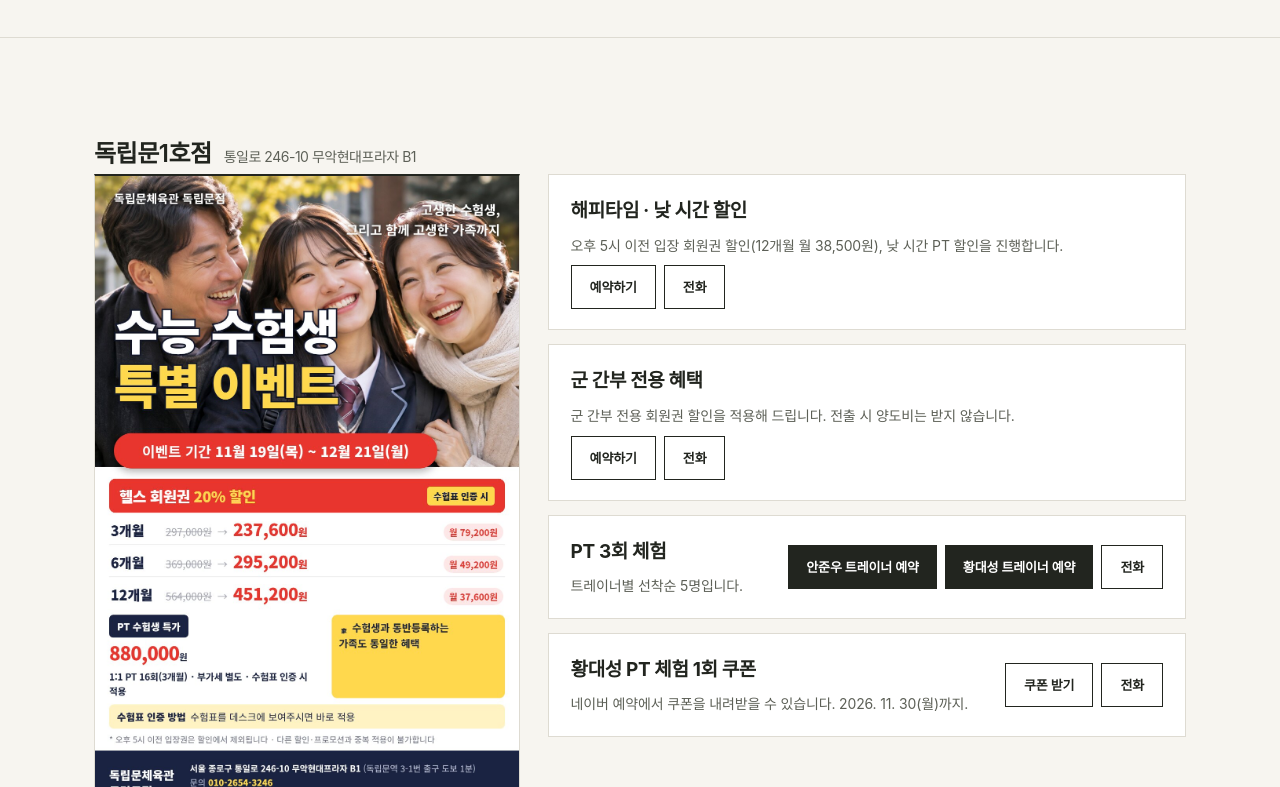
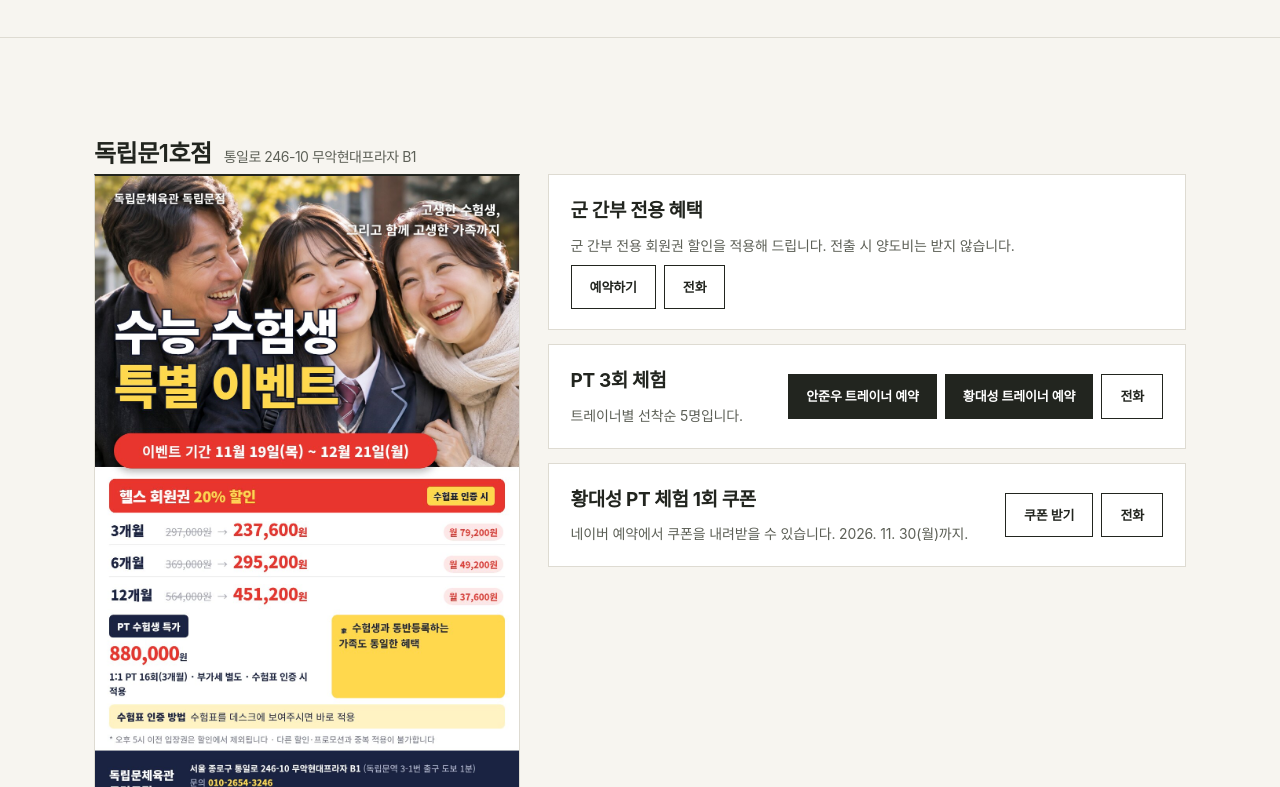
Before and after one commit to dongnimmungym/dongnimmungym.github.io, a plain HTML site: page b1/events/index.html in a window 1280 px wide. Shown: the part 313-1100 px from the top of the page. Drawn offline with Linux system fonts and the light colour scheme; a web font is replaced by a local one.

Commit message:
이벤트: 해피타임(낮 PT) 종료로 카드 제거
Removed an event listing for '해피타임 · 낮 시간 할인' from the events page.

```diff
--- a/b1/events/index.html
+++ b/b1/events/index.html
@@ -43,10 +43,6 @@
       </div>
       <ul class="evlist-cards">
         <li class="evmini">
-          <div><h4>해피타임 · 낮 시간 할인</h4><p>오후 5시 이전 입장 회원권 할인(12개월 월 38,500원), 낮 시간 PT 할인을 진행합니다.</p></div>
-          <div class="evbtns"><a href="https://m.booking.naver.com/booking/13/bizes/1138588" class="btn-line" target="_blank" rel="noopener noreferrer">예약하기</a><a href="tel:010-2654-3246" class="btn-line">전화</a></div>
-        </li>
-        <li class="evmini">
           <div><h4>군 간부 전용 혜택</h4><p>군 간부 전용 회원권 할인을 적용해 드립니다. 전출 시 양도비는 받지 않습니다.</p></div>
           <div class="evbtns"><a href="https://m.booking.naver.com/booking/13/bizes/1138588" class="btn-line" target="_blank" rel="noopener noreferrer">예약하기</a><a href="tel:010-2654-3246" class="btn-line">전화</a></div>
         </li>
```
